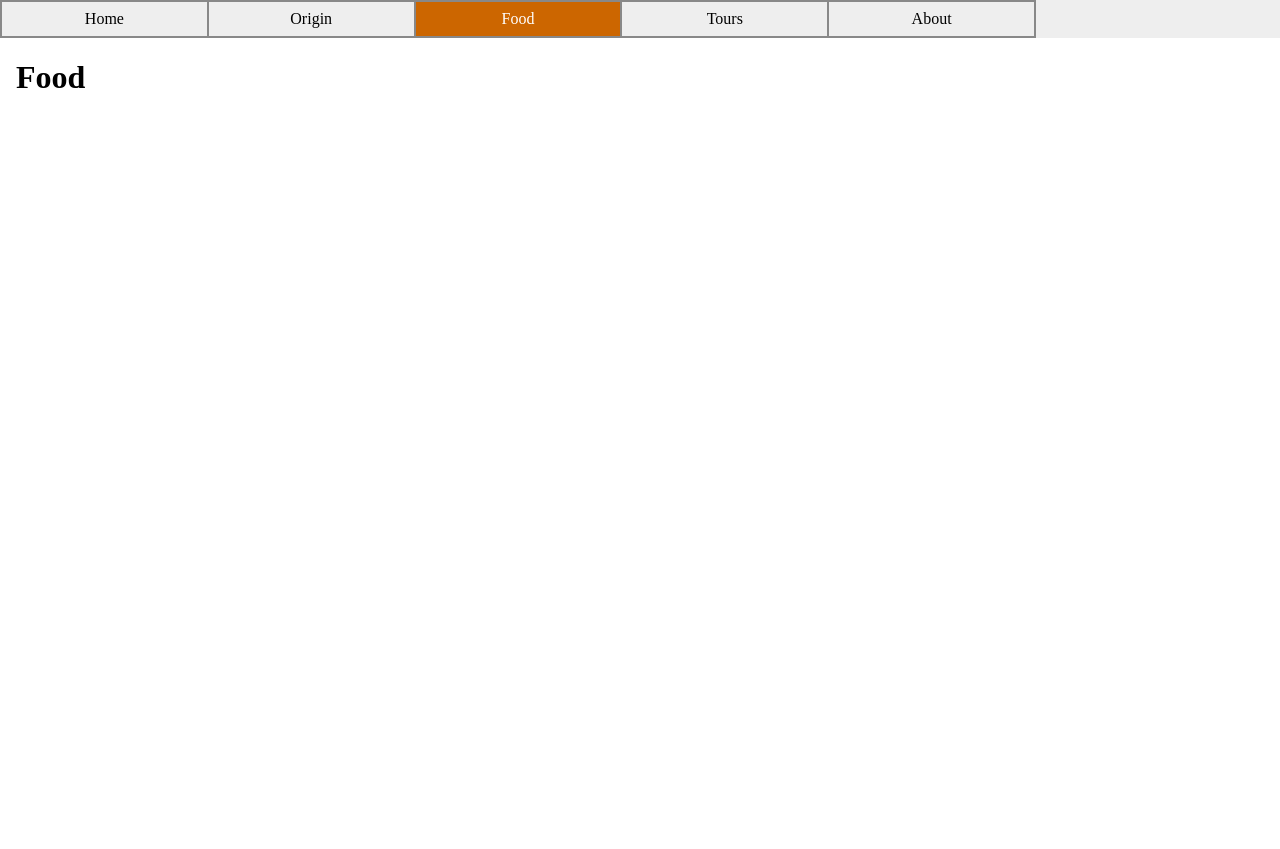
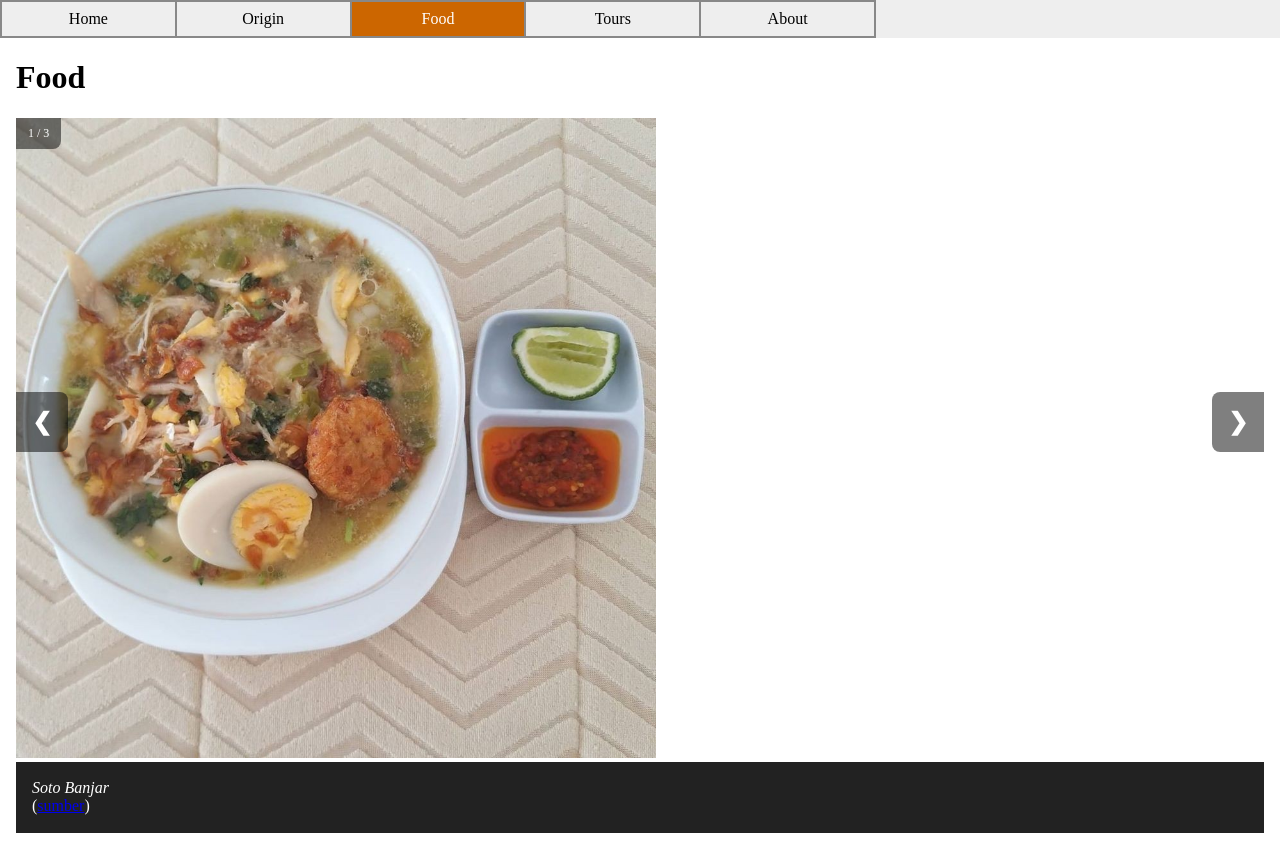
Before and after one commit to return215/webprog22-quiz1, a plain HTML site: page food/index.html in a window 1280 px wide. Before the commit the page ends 800 px from the top, so only its background shows below. Drawn offline with Linux system fonts and the light colour scheme.

Commit message:
Finish site modification

```diff
--- a/food/index.html
+++ b/food/index.html
@@ -20,6 +20,28 @@
     </nav>
     <div class="content">
         <h1>Food</h1>
+        <div class="slideshow">
+            <!-- slides -->
+            <div class="slide">
+                <div class="numbertext">1 / 3</div>
+                <img style="width:100%;" src="soto-banjar.jpg" alt="Soto Banjar">
+            </div>
+            <div class="slide">
+                <div class="numbertext">2 / 3</div>
+                <img style="width:100%;" src="nasi-kuning.jpg" alt="Nasi Kuning Banjar">
+                </div>
+            <div class="slide">
+                <div class="numbertext">3 / 3</div>
+                <img style="width:100%;" src="ketupat-kandangan.jpg"  alt="Ketupat Kandangan">
+            </div>
+            <!-- navs -->
+            <button class="prev cursor" onclick="shiftSlide(-1)">&#10094;</button>
+            <button class="next cursor" onclick="shiftSlide(+1)">&#10095;</button>
+            <!-- caption -->
+            <div class="caption-container">
+                <p id="caption"></p>
+            </div>
+        </div>
     </div>
     <script src="script.js"></script>
 </body>
--- a/food/script.js
+++ b/food/script.js
@@ -0,0 +1,34 @@
+let slideId = 0;
+
+const slideData = [
+    {
+        src: "https://idntimes.com/food/dining-guide/fina-wahibatun-nisa-1/makanan-khas-banjarmasin-paling-enak?page=all",
+        caption: `<em>Soto Banjar</em>`
+    },
+    {
+        src: "https://idntimes.com/food/dining-guide/fina-wahibatun-nisa-1/makanan-khas-banjarmasin-paling-enak?page=all",
+        caption: `<em>Nasi Kuning</em>`
+    },
+    {
+        src: "https://idntimes.com/food/dining-guide/fina-wahibatun-nisa-1/makanan-khas-banjarmasin-paling-enak?page=all",
+        caption: `<em>Ketupat Kandangan</em>`
+    },
+];
+
+function shiftSlide(x) {
+    slideId = (slideId + slideData.length + x) % slideData.length;
+    showSlides(slideId);
+}
+
+function showSlides(n) {
+    const slides = document.querySelectorAll(".slide");
+    const captionText = document.querySelector("#caption");
+    slides.forEach((slide, i, _) => {
+        slide.style.display = (i == n) ? "block" : "none";
+    });
+
+    const {caption, src} = slideData[n];
+    captionText.innerHTML = `${caption}<br>(<a href="${src}" target="_blank">sumber</a>)`;
+}
+
+showSlides(slideId);
--- a/styles/base.css
+++ b/styles/base.css
@@ -1,4 +1,8 @@
 /* global */
+
+* {
+    box-sizing: border-box;
+}
 
 body {
     margin: 0;
@@ -75,3 +79,70 @@ nav ul li a:hover.active {
 .hide {
     display: none;
 }
+
+.cursor {
+    cursor: pointer;
+}
+
+/* slideshow */
+
+.slideshow {
+    position: relative;
+    width: 100%;
+}
+
+.slide {
+    display: none;
+    margin: 0 auto;
+}
+
+.slide img {
+    margin: 0 auto;
+}
+
+.prev, .next {
+    position: absolute;
+    top: 45%;
+    width: auto;
+    padding: 1rem;
+    margin-top: -3rem;
+    color: #fff;
+    background-color: rgba(0, 0, 0, 0.5);
+    font-weight: bold;
+    font-size: 24px;
+    border: 0;
+    border-radius: 0 8px 8px 0;
+    user-select: none;
+    -webkit-user-select: none;
+}
+
+.next {
+    right: 0;
+    border-radius: 8px 0 0 8px;
+}
+
+.prev:hover, .next:hover {
+    background-color: rgba(0, 0, 0, 0.8);
+}
+
+.numbertext {
+    color: #fff;
+    background-color: rgba(0, 0, 0, 0.5);
+    border-radius: 0 0 8px 0;
+    font-size: 0.75em;
+    padding: 0.5rem 0.75rem;
+    position: absolute;
+    top: 0;
+}
+
+.caption-container {
+    background-color: #222;
+    padding: 0.1rem 1rem;
+    color: white;
+}
+
+img, svg {
+    width: 100%;
+    max-width: 640px;
+    margin: 0 auto;
+}
```
Also changed, not shown: hometown/index.html (+3 -3 lines), hometown/script.js (+5 -8 lines), index.html (+2 -2 lines), profile/index.html (+9 -1 lines), tourist/index.html (+22 -0 lines), tourist/script.js (+34 -0 lines), food/ketupat-kandangan.jpg (added), food/nasi-kuning.jpg (added), food/soto-banjar.jpg (added), img/navbar-lg.png (added), img/navbar.png (added), tourist/menara-pandang.jpg (added), tourist/pasar-terapung.jpg (added), tourist/pulau-kembang.jpg (added).
